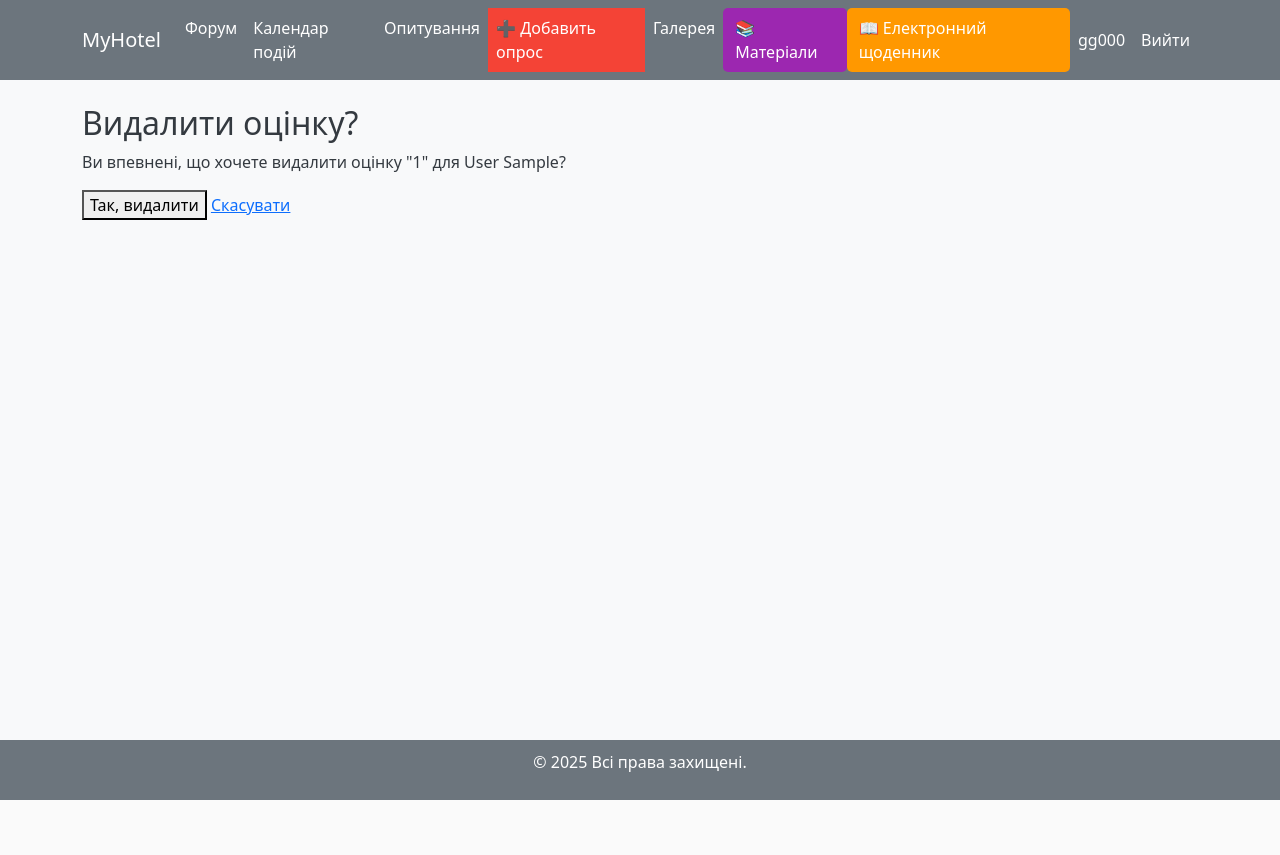
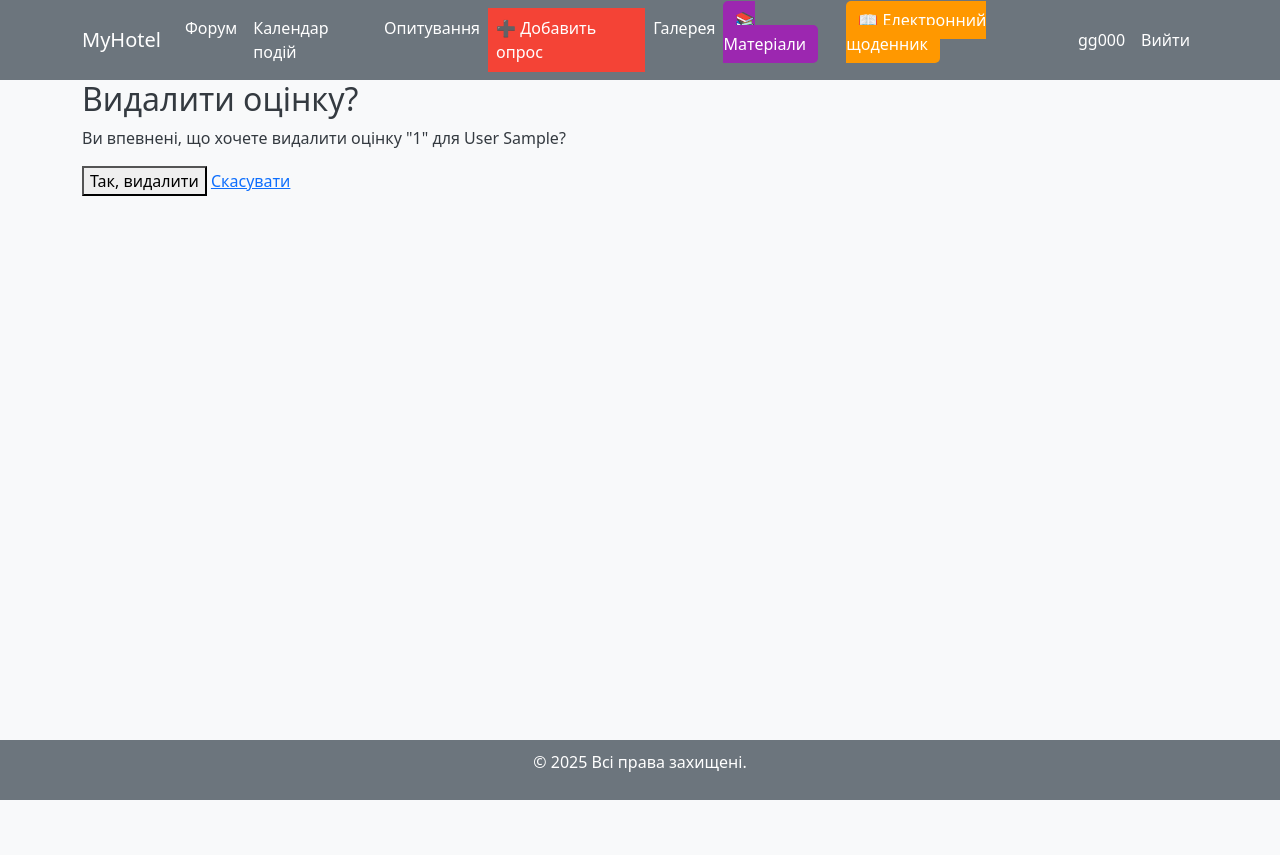
Before and after one commit to ALEX62186/PortalGroup, a Django app: page /diary/mark/1/delete/ in a window 1280 px wide. Shown: the top 855 px of the page. Before the commit the page ends 800 px from the top, so only its background shows below. Run offline with Django 5.2, Linux system fonts and the light colour scheme; a user stored in the database is signed in; tables that the repository leaves empty hold one stand-in row (values such as "Sample post").

Commit message:
Зафіксований _base

```diff
--- a/galery/models.py
+++ b/galery/models.py
@@ -15,7 +15,7 @@ class Materials(models.Model):
         upload_to='materials/',
         blank=True,
         null=True,
-        validators=[FileExtensionValidator(allowed_extensions=['jpg', 'jpeg', 'png', 'mp4', 'avi', 'mov', 'mkv'])]
+        validators=[FileExtensionValidator(allowed_extensions=['jpg', 'webp', 'jpeg', 'png', 'mp4', 'avi', 'mov', 'mkv'])]
     )
     created_by = models.ForeignKey(settings.AUTH_USER_MODEL, on_delete=models.CASCADE)
     created_at = models.DateTimeField(auto_now_add=True)
@@ -24,7 +24,7 @@ class Materials(models.Model):
         if not self.file:
             raise ValidationError(f"Для типу '{self.get_type_display()}' необхідно завантажити файл.")
         if self.type == 'image' and self.file:
-            if not any(self.file.name.lower().endswith(ext) for ext in ['jpg', 'jpeg', 'png']):
+            if not any(self.file.name.lower().endswith(ext) for ext in ['jpg', 'webp', 'jpeg', 'png']):
                 raise ValidationError("Для типу 'Зображення' дозволені лише файли .jpg, .jpeg, .png.")
         if self.type == 'video' and self.file:
             if not any(self.file.name.lower().endswith(ext) for ext in ['mp4', 'avi', 'mov', 'mkv']):
--- a/templates/base/_base.html
+++ b/templates/base/_base.html
@@ -1,4 +1,3 @@
-
 <!DOCTYPE html>
 <html lang="uk">
 <head>
@@ -11,18 +10,32 @@
         body {
             background-color: #f8f9fa; /* Світло-сірий фон */
             color: #343a40; /* Темно-сірий текст */
+            margin-top: 56px; /* Висота navbar, щоб контент не перекривався */
+            margin-bottom: 60px; /* Висота footer, щоб контент не перекривався */
+            min-height: 100vh; /* Забезпечує мінімальну висоту для body */
+            display: flex;
+            flex-direction: column;
         }
         .navbar {
             background-color: #6c757d; /* Сірий навбар */
+            position: fixed; /* Фіксуємо navbar у верхній частині екрана */
+            top: 0;
+            width: 100%;
+            z-index: 1000; /* Щоб navbar був поверх іншого контенту */
         }
         .footer {
             background-color: #6c757d;
             color: #fff;
             padding: 10px;
             text-align: center;
-            position: absolute;
+            position: fixed; /* Фіксуємо footer у нижній частині екрана */
             bottom: 0;
             width: 100%;
+            z-index: 1000; /* Щоб footer був поверх іншого контенту */
+        }
+        .container.mt-4 {
+            flex: 1; /* Контент займає доступний простір */
+            padding-bottom: 20px; /* Додаємо відступ знизу для контенту */
         }
     </style>
 </head>
@@ -36,27 +49,46 @@
             </button>
             <div class="collapse navbar-collapse" id="navbarNav">
                 <ul class="navbar-nav me-auto">
-
+                    <li class="nav-item">
                         <a class="nav-link active" aria-current="page" href="/forum/">Форум</a>
+                    </li>
+                    <li class="nav-item">
                         <a class="nav-link active" aria-current="page" href="/events/">Календар подій</a>
+                    </li>
+                    <li class="nav-item">
                         <a class="nav-link active" aria-current="page" href="/polls/">Опитування</a>
+                    </li>
                     {% if user.is_staff %}
+                        <li class="nav-item">
                             <a class="nav-link active" aria-current="page" href="{% url 'create_poll' %}" style="background-color: #f44336;">➕ Добавить опрос</a>
+                        </li>
                     {% endif %}
+                    <li class="nav-item">
                         <a class="nav-link active" aria-current="page" href="/galery/">Галерея</a>
+                    </li>
+                    <li class="nav-item">
                         <a href="/materials/" style="text-decoration: none; padding: 8px 12px; background-color: #9C27B0; color: white; border-radius: 5px;">📚 Матеріали</a>
+                    </li>
+                    <li class="nav-item">
                         <a href="/diary/" style="text-decoration: none; padding: 8px 12px; background-color: #FF9800; color: white; border-radius: 5px;">📖 Електронний щоденник</a>
-
+                    </li>
                 </ul>
                 <ul class="navbar-nav ms-auto">
                     {% if user.is_authenticated %}
+                        <li class="nav-item">
                             <a class="nav-link active" aria-current="page" href="{% url 'accounts:profile' %}">{{ user.username }}</a>
+                        </li>
+                        <li class="nav-item">
                             <a class="nav-link active" aria-current="page" href="{% url 'accounts:logout' %}">Вийти</a>
+                        </li>
                     {% else %}
+                        <li class="nav-item">
                             <a class="nav-link active" aria-current="page" href="{% url 'accounts:login' %}">Увійти</a>
+                        </li>
+                        <li class="nav-item">
                             <a class="nav-link active" aria-current="page" href="{% url 'accounts:register' %}">Зареєструватися</a>
+                        </li>
                     {% endif %}
-
                 </ul>
             </div>
         </div>
```
Also changed, not shown: db.sqlite3, media/materials/1wo65al6iox71.webp (added). Lines whose indentation alone changed are shown as unchanged.
